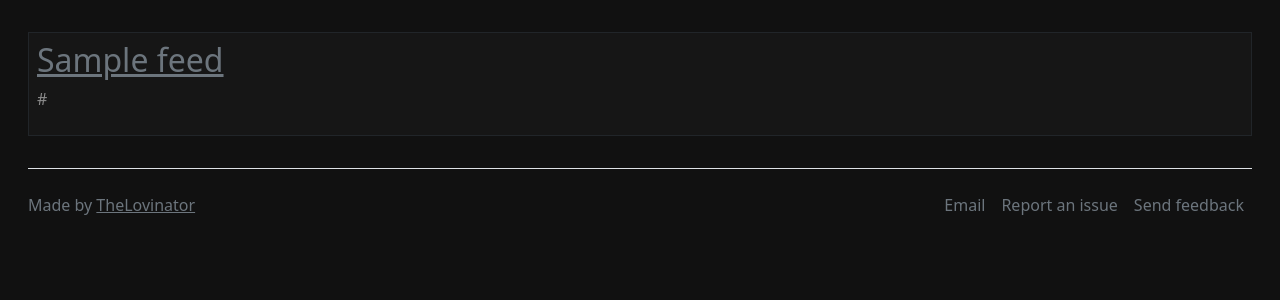
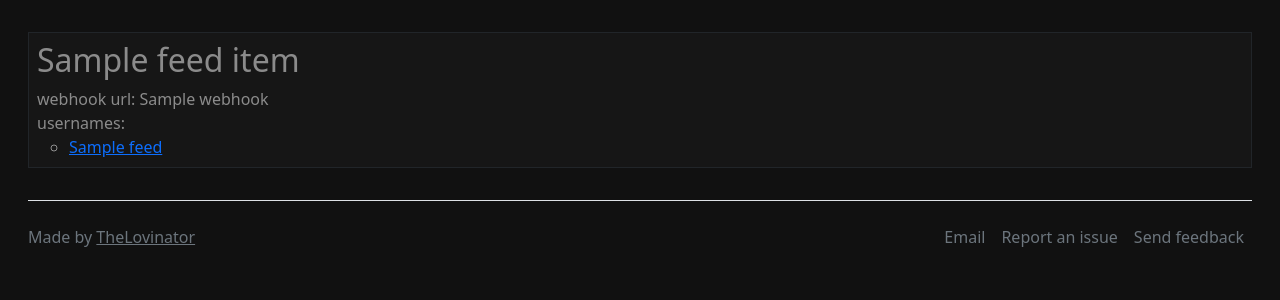
Before and after one commit to TheLovinator1/discord-twitter-webhooks, a Flask app: template discord_twitter_webhooks/templates/index.html in a window 1280 px wide. Shown: the part 57-357 px from the top of the page. Run offline with Flask 2, Linux system fonts and the light colour scheme; the template is opened without the code that fills it: most values are stand-ins (such as "Sample title", 1, 10 or a date in 2020).

Commit message:
Use global tags for settings

```diff
--- a/discord_twitter_webhooks/main.py
+++ b/discord_twitter_webhooks/main.py
@@ -2,37 +2,76 @@ from dataclasses import dataclass
 from typing import TYPE_CHECKING
 
 from flask import Flask, render_template, request
+from loguru import logger
 
-from discord_twitter_webhooks.settings import init_reader
+from discord_twitter_webhooks.get_include_replies import get_include_replies
+from discord_twitter_webhooks.get_include_retweets import get_include_retweets
+from discord_twitter_webhooks.settings import get_reader
 
 if TYPE_CHECKING:
+    from collections.abc import Iterable
+
     from reader import Feed
 
 app = Flask(__name__)
 
 
 @dataclass
-class TwitterGroup:
+class FeedList:
+    """A feed."""
+
     name: str
-    webhook_url: str
-    rss_feeds: list[str]
-    include_retweets: bool = False
-    include_replies: bool = False
+    feeds: list["Feed"] | None = None
+    webhook: str | None = None
+    include_retweets: bool | None = None
+    include_replies: bool | None = None
 
 
 @app.route("/")
 def index() -> str:
-    reader = init_reader()
+    reader = get_reader()
 
     if reader is None:
-        return "Failed to initialize reader"
+        return (
+            "Failed to initialize reader. You should make an issue on GitHub about this, or contact me on Discord at"
+            " TheLovinator#9276."
+        )
 
+    # Update all feeds before getting them
     reader.update_feeds()
+    feed_list = []
+    for feed in reader.get_feeds():
+        tags = dict(reader.get_tags(feed))
+        if tags["name"]:
+            name = str(tags["name"])
+            logger.debug(f"Name: {name}")
+            list_item = FeedList(name=name)
+            global_tags = reader.get_tags(())
+            for global_tag in global_tags:
+                if global_tag[0] == f"{name}_webhook":
+                    list_item.webhook = str(global_tag[1])
+                    logger.debug(f"Webhook: {list_item.webhook}")
+                elif global_tag[0] == f"{name}_include_retweets":
+                    list_item.include_retweets = bool(global_tag[1])
+                    logger.debug(f"Include retweets: {list_item.include_retweets}")
+                elif global_tag[0] == f"{name}_include_replies":
+                    list_item.include_replies = bool(global_tag[1])
+                    logger.debug(f"Include replies: {list_item.include_replies}")
+                else:
+                    continue
 
-    # Get all feeds from the generator
-    feeds: list[Feed] = list(reader.get_feeds())
+            # Get the feeds with the name
+            all_feeds = reader.get_feeds()
+            for _feed in all_feeds:
+                tags = dict(reader.get_tags(_feed))
+                if tags["name"] == name:
+                    if not list_item.feeds:
+                        list_item.feeds = []
+                    list_item.feeds.append(_feed)
 
-    return render_template("index.html", feeds=feeds)
+            feed_list.append(list_item)
+
+    return render_template("index.html", feed_list=feed_list)
 
 
 @app.route("/add")
@@ -42,45 +81,93 @@ def add() -> str:
 
 @app.route("/add", methods=["POST"])
 def add_post() -> str:
-    reader = init_reader()
+    reader = get_reader()
 
     if reader is None:
-        return "Error"
+        return "Failed to initialize reader."
 
     name: str | None = request.form.get("name")
     webhook_value: str | None = request.form.get("url")
     usernames_value: str | None = request.form.get("usernames")
-    include_retweets_value: str | None = request.form.get("include_retweets")
-    include_replies_value: str | None = request.form.get("include_replies")
+    include_retweets: bool = get_include_retweets(request)
+    include_replies: bool = get_include_replies(request)
+
+    # Check if name contains a semicolon
+    if name is not None and ";" in name:
+        # TODO: Return our previous values
+        return (
+            f"Error, name cannot contain a semicolon.\n\nPlease go back and try again.\nName: '{name}'\n"
+            f"Webhook: '{webhook_value}'\nUsernames: '{usernames_value}'"
+        )
 
     if webhook_value is None or usernames_value is None:
-        return "Error"
+        # TODO: Return our previous values
+        return (
+            "Error: webhook or usernames was None. Please go back and try again.\n\n"
+            f"Webhook: '{webhook_value}'\nUsernames: '{usernames_value}'"
+        )
 
-    username_list: list[str] = usernames_value.split(" ")
+    # Check if the name already exists
+    # Get all global tags
+    global_tags = reader.get_tags(())
+    for global_tag in global_tags:
+        # Check if the name is already in use, each global tag starts with the name, followed by an underscore
+        if global_tag[0].startswith(f"{name}_"):
+            return (
+                f"Error, name already exists.\n\nPlease go back and try again.\nName: '{name}'\n"
+                f"Webhook: '{webhook_value}'\nUsernames: '{usernames_value}'"
+            )
 
-    include_retweets: bool = include_retweets_value == "true"
-    include_replies: bool = include_replies_value == "true"
+    # Get all usernames and add them to the reader if they don't exist, or add the new name to the existing feed.
+    for username in usernames_value.split(" "):
+        feed_url: str = f"https://nitter.lovinator.space/{username}/rss"
 
-    for username in username_list:
-        feed_url: str = f"https://nitter.lovinator.space/{username}/rss"
+        # Check if the feed already exists
+        feeds: Iterable[Feed] = reader.get_feeds()
+        for feed in feeds:
+            # Each feed has a name tag, webhooks and include_retweets and include_replies will be added
+            # as global tag named "name_webhook", "name_include_retweets" and "name_include_replies
+            # For example, if the name is "TheLovinator", the webhook will be "TheLovinator_webhook", the
+            # include_retweets will be "TheLovinator_include_retweets" and the include_replies will
+            # be "TheLovinator_include_replies"
+            if feed.url == feed_url:
+                # Get the old name and append the new name to it, this will be used when getting the global tags
+                old_name: str | None = str(reader.get_tag(feed, "name"))
+                if old_name is None:
+                    # TODO: Make this better, we should return a template with a message instead of just a string
+                    return (
+                        f"Error, failed to get old name when adding new name to it.\n\nFeed URL: '{feed_url}'\nOld"
+                        f" name: '{old_name}'\nNew name: '{name}'"
+                    )
+
+                # Add the new name to the old name. For example, if the old name is "TheLovinator" and the new name is
+                # "TheLovinator2", the new name will be "TheLovinator;TheLovinator2"
+                new_name: str = f"{old_name};{name}"
+
+                # Set the names as the tag
+                reader.set_tag(feed, "name", new_name)  # type: ignore  # noqa: PGH003
+
+                # TODO: Make this better, we should return a template with a message instead of just a string
+                return (
+                    f"Added '{name}' to the existing feed for '{username}'. Before it was '{old_name}'. Now it is"
+                    f" '{new_name}'."
+                )
+
+        # If the feed doesn't exist, add it
         reader.add_feed(feed_url, exist_ok=True)
 
         feed: Feed = reader.get_feed(feed_url)
 
-        # Add webhook, include_retweets and include_replies to the feed as tags
-        reader.set_tag(feed, "name", name)  # type: ignore
-        reader.set_tag(feed, "webhook", webhook_value or None)  # type: ignore
-        reader.set_tag(feed, "include_retweets", include_retweets or False)  # type: ignore
-        reader.set_tag(feed, "include_replies", include_replies or False)  # type: ignore
+        # Add the name as a tag
+        reader.set_tag(feed, "name", name)  # type: ignore  # noqa: PGH003
 
-        feed_name: str | None = reader.get_tag(feed, "name")  # type: ignore
-        feed_webhook: str | None = reader.get_tag(feed, "webhook")  # type: ignore
-        feed_include_retweets: bool | None = reader.get_tag(feed, "include_retweets")  # type: ignore
-        feed_include_replies: bool | None = reader.get_tag(feed, "include_replies")  # type: ignore
+        # Add our new global tags
+        reader.set_tag((), f"{name}_webhook", webhook_value)  # type: ignore  # noqa: PGH003
+        reader.set_tag((), f"{name}_include_retweets", include_retweets)  # type: ignore  # noqa: PGH003
+        reader.set_tag((), f"{name}_include_replies", include_replies)  # type: ignore  # noqa: PGH003
 
-        if feed_name is None or feed_webhook is None or feed_include_retweets is None or feed_include_replies is None:
-            return (
-                f"Error - Something was None that shouldn't be it:\nname: {feed_name}\nwebhook: {feed_webhook}\n"
-                f"include_retweets: {feed_include_retweets}\ninclude_replies: {feed_include_replies}"
-            )
-    return f"Added {name} with usernames {usernames_value} and webhook {webhook_value} to the database."
+    # TODO: Make this better, we should return a template with a message instead of just a string
+    return (
+        f"Added new group '{name}' with usernames '{usernames_value}'.\n\nWebhook: '{webhook_value}'\nInclude retweets:"
+        f" '{include_retweets}'\nInclude replies: '{include_replies}'"
+    )
--- a/discord_twitter_webhooks/templates/add.html
+++ b/discord_twitter_webhooks/templates/add.html
@@ -25,7 +25,6 @@
                     alert("Webhook URL must be filled out");
                     return false;
                 }
-
             }
         </script>
         <form name="add"
@@ -40,7 +39,7 @@
                            class="form-control bg-dark border-dark text-muted"
                            id="name"
                            placeholder=""/>
-                    <div id="feed_url_help" class="form-text">A name to identify this feed. This can be anything you want.</div>
+                    <div id="feed_url_help" class="form-text">A name to identify this group of Twitter accounts.</div>
                 </div>
             </div>
             <div class="row pb-2">
--- a/discord_twitter_webhooks/templates/index.html
+++ b/discord_twitter_webhooks/templates/index.html
@@ -5,16 +5,28 @@
     </h1>
 {% endblock %}
 {% block content %}
-    <div class="p-2 mb-2 border border-dark">
-        <ul class="list-group">
-            {% for feed in feeds %}
+    {% if feed_list|length == 0 %}
+        <div class="p-2 mb-2 border border-dark">
+            No feeds found. Add one <a class="text-muted" href="/add">here</a>.
+        </div>
+    {% endif %}
+    <ul class="list-group">
+        {% for feed_item in feed_list %}
+            <div class="p-2 mb-2 border border-dark">
                 <div class="feed">
-                    <h2>
-                        <a class="text-muted"  href="{{ feed.link }}">{{ feed.title }}</a>
-                    </h2>
-                    <p>{{ feed.url }}</p>
+                    <h2>{{ feed_item.name }}</h2>
+                    webhook url: {{ feed_item.webhook }}
+                    <br/>
+                    usernames:
+                    <ul>
+                        {% for feed in feed_item.feeds %}
+                            <li>
+                                <a href="{{ feed.link }}">{{ feed.title }}</a>
+                            </li>
+                        {% endfor %}
+                    </ul>
                 </div>
-            {% endfor %}
-        </ul>
-    </div>
+            </div>
+        {% endfor %}
+    </ul>
 {% endblock %}
```
Also changed, not shown: discord_twitter_webhooks/get_include_replies.py (added, +9 -0 lines), discord_twitter_webhooks/get_include_retweets.py (added, +9 -0 lines), discord_twitter_webhooks/settings.py (+4 -20 lines).
